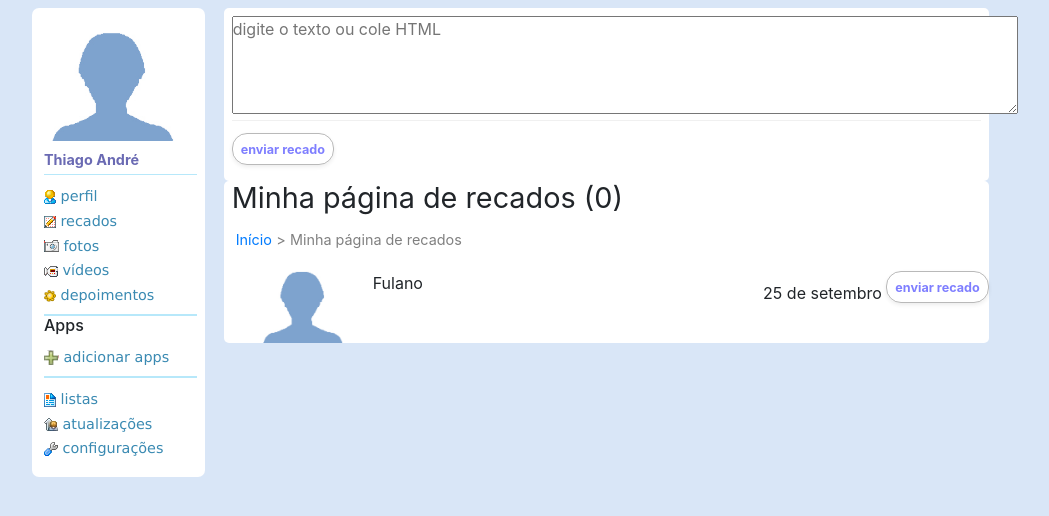
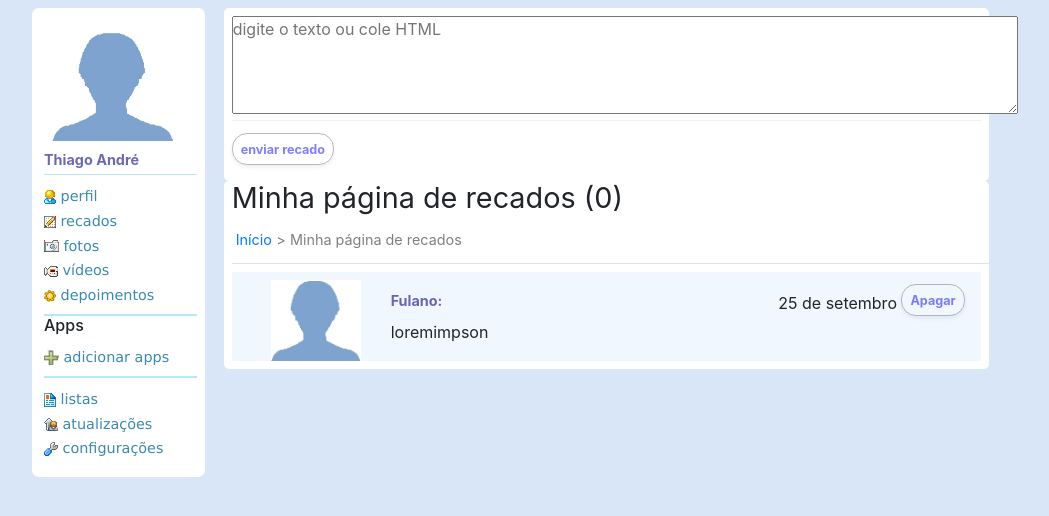
Before and after one commit to thiago1590/orkut_clone, a PHP site: page /Front_end/recados.html in a window 1280 px wide. Shown: the part 40-556 px from the top of the page, without its empty margins (78-1127 px from the left). Run offline with PHP 8.4, Linux system fonts and the light colour scheme; some libraries are stand-ins or nearby versions.

Commit message:
front pagina recados

```diff
--- a/Front_end/estilos/estilo.css
+++ b/Front_end/estilos/estilo.css
@@ -131,7 +131,7 @@ html, body {
         color: white;
         font-size: 0.9em;
     }
-    #info-nome{
+    .info-nome{
        margin: 0;
        font-size: 0.9em;
        color: rgb(8, 8, 129);
--- a/Front_end/recados.html
+++ b/Front_end/recados.html
@@ -97,7 +97,7 @@
                     <div id="conteudo-esquerda" class="ml-1">
                         <div>
                             <img class="ml-2" src="/Front_end/foto-perfil.png" width="80%" alt="">
-                            <p id="info-nome" class="mt-2 mb-1">Thiago André</p>
+                            <p class="mt-2 mb-1 info-nome">Thiago André</p>
                             <div class="campos">
                                 <div class="mt-2 mb-2">
                                     <span><img src="/Front_end/icons/perfil.png" alt=""></span>
@@ -177,26 +177,31 @@
                 </div>
 
                 <div class="bg-white clearfix" style="border-radius: 5px;">
-                          <div class=" ml-2">
+                    <div class=" ml-2" style="border-bottom: 1px solid rgba(128, 128, 128, 0.24);">
                         <h3>Minha página de recados (0)</h3>
-                            <div class="p-1">
+                        <div class="p-1 mb-2">
                             <span><a style="font-size: 0.9em;" href="">Início</a></span> <span
                                 style="color: gray; font-size: 0.9em;">> Minha página de recados</span>
                         </div>
                     </div>
-                        <div class="mt-3">
-                            <div style="float: left;">
-                                <div style="max-width: 220px;" class="ml-4 row">
-                                    <img class="col" src="/Front_end/foto-perfil.png" alt="">
-                                    <div class="col">
-                                        Fulano
+
+                    <div class="m-2 clearfix" style="background: #f0f7ff;">
+                        <div style="float: left;" class="clearfix">
+                            <div style="max-width: 240px;" class="ml-4 row">
+                                <img class="col mt-2" src="/Front_end/foto-perfil.png" alt="">
+                                <div class="col mt-3">
+                                    <a href="" class="info-nome">Fulano:</a>
+                                    <p class="mt-2">
+                                        loremimpson
+                                    </p>
                                 </div>
                             </div>
                         </div>
-                            <div style="float: right;">
-                                25 de setembro
-                                <button class="btn btn-sm botao shadow-sm mb-3">
-                                    <a class="texto-botao">enviar recado</a>
+                        <div class="mt-1" style="float: right">
+                            <p style="display: inline;">25 de setembro </p>
+                            <button class="btn btn-sm botao shadow-sm mb-3 mt-2 mr-3" style="text-align: center;
+                                ">
+                                <a class="texto-botao">Apagar</a>
                             </button>
                         </div>
 
```
Lines whose indentation alone changed are shown as unchanged.
